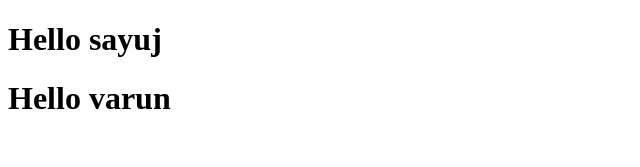
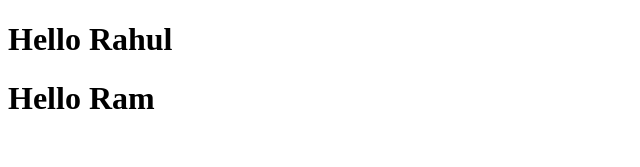
Before and after one commit to sayuj1/React-Js-Learning, a React (Create React App) app: page / in a window 1280 px wide. Shown: the top 167 px of the page, without its empty margins (0-640 px from the left). Built offline with nearby package versions, Linux system fonts and the light colour scheme.

Commit message:
composing class component with props

```diff
--- a/src/App.js
+++ b/src/App.js
@@ -42,13 +42,24 @@
 
 // export default Student;
 
-const App = () => {
-    return (
-        <Fragment>
-            <Student name="sayuj" />
-            <Student name="varun" />
-        </Fragment>
-    )
+// const App = () => {
+//     return (
+//         <Fragment>
+//             <Student name="sayuj" />
+//             <Student name="varun" />
+//         </Fragment>
+//     )
+// }
+
+class App extends Component {
+    render() {
+        return (
+            <Fragment>
+                <Student name="Rahul" />
+                <Student name="Ram" />
+            </Fragment>
+        )
+    }
 }
 
 export default App;
--- a/src/Student.js
+++ b/src/Student.js
@@ -1,7 +1,12 @@
-import React from "react";
+import React, { Component } from "react";
 
-const Student = (props) => {
-    return <h1> Hello {props.name} </h1>;
-};
+// const Student = (props) => {
+//     return <h1> Hello {props.name} </h1>;
+// };
 
+class Student extends Component {
+    render() {
+        return <h1> Hello {this.props.name}</h1>;
+    }
+}
 export default Student;
```
